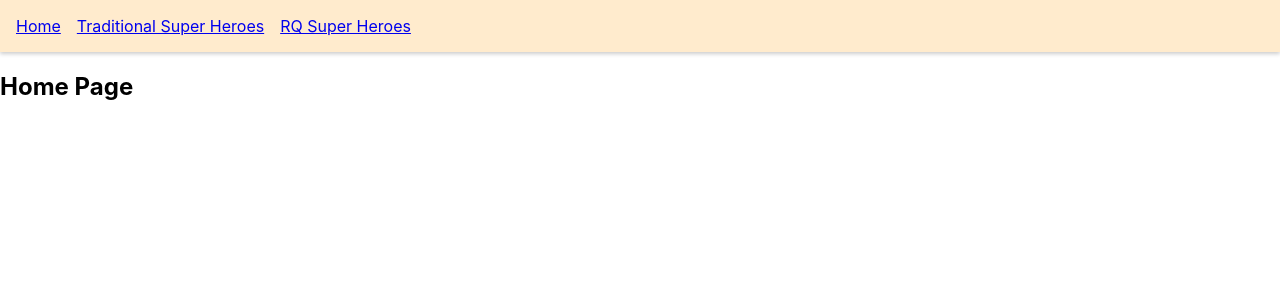
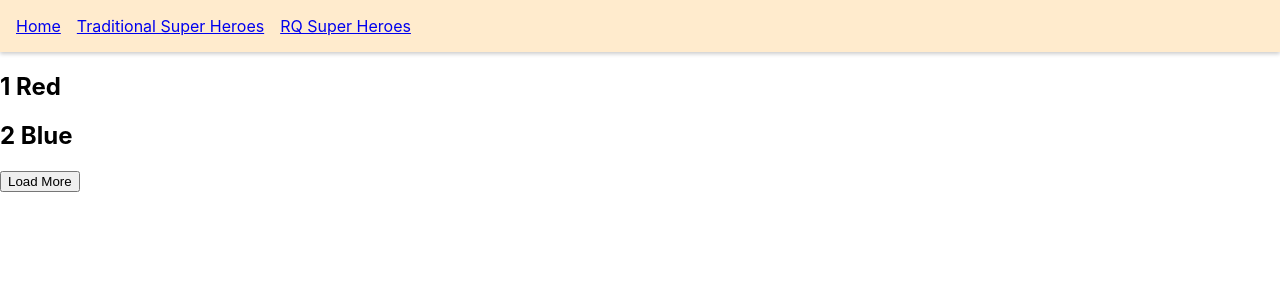
Before and after one commit to sugamsht/react-query, a React (Create React App) app: page /rq-infinite in a window 1280 px wide. Shown: the top 300 px of the page. Built offline with nearby package versions, Linux system fonts and the light colour scheme; data requests are answered from the project's data file.

Commit message:
Infinite Query

```diff
--- a/db.json
+++ b/db.json
@@ -79,6 +79,10 @@
     {
       "id": 9,
       "name": "White"
+    },
+    {
+      "id": 10,
+      "name": "Brown"
     }
   ]
 }
--- a/src/App.js
+++ b/src/App.js
@@ -9,6 +9,7 @@ import RQSuperHeroDetail from './components/RQSuperHeroDetail.page'
 import ParallelQueries from './components/ParallelQueries.page'
 import DynamicParallel from './components/DynamicParallel.page'
 import PaginatedQueries from './components/PaginatedQueries.page'
+import { InfiniteQuries } from './components/InfiniteQuries.page'
 
 const queryClient = new QueryClient()
 
@@ -31,6 +32,9 @@ function App() {
             </ul>
           </nav>
           <Switch>
+            <Route path='/rq-infinite'>
+              <InfiniteQuries />
+            </Route>
             <Route path='/rq-paginated'>
               <PaginatedQueries />
             </Route>
--- /dev/null
+++ b/src/components/InfiniteQuries.page.js
@@ -0,0 +1,43 @@
+import React from 'react'
+import axios from 'axios'
+import { useInfiniteQuery } from 'react-query'
+import { Fragment } from 'react/cjs/react.production.min'
+
+const fetchColors = ({ pageParam = 1 }) => {
+    return axios.get(`http://localhost:4000/colors?_limit=2&_page=${pageParam}`)
+}
+
+export const InfiniteQuries = () => {
+    const { data, isLoading, isError, error, hasNextPage, fetchNextPage, isFetching, isFetchingNextPage } = useInfiniteQuery(
+        ['colors'],
+        fetchColors,
+        {
+            getNextPageParam: (_lastpage, pages) => {
+                if (pages.length < 5) {
+                    return pages.length + 1
+                }
+                return undefined
+            }
+        }
+    )
+    if (isLoading) return <div>Loading...</div>
+    if (isError) return <div>{error.message}</div>
+
+    return (
+        <>
+            <div>
+                {data?.pages.map((group, i) => {
+                    return (
+                        <Fragment key={i}>
+                            {group.data.map((color) => (
+                                <h2 key={color.id}>{color.id} {color.name}</h2>
+                            ))}
+                        </Fragment>
+                    )
+                })}
+            </div>
+            <button disabled={!hasNextPage} onClick={fetchNextPage}>Load More</button>
+            <div>{isFetching && !isFetchingNextPage ? 'Fetching.....' : null}</div>
+        </>
+    )
+}
```
